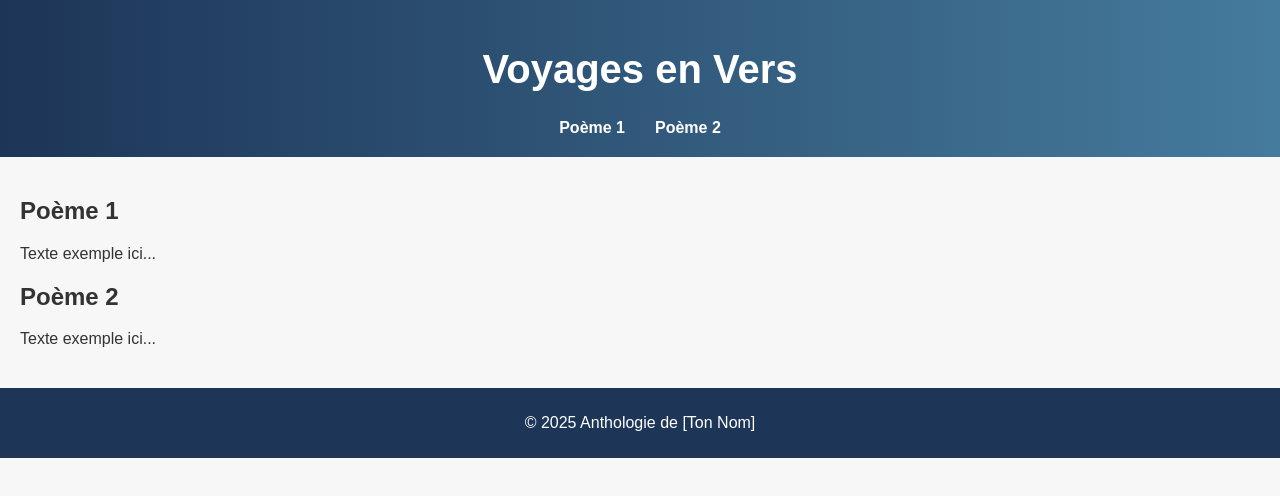
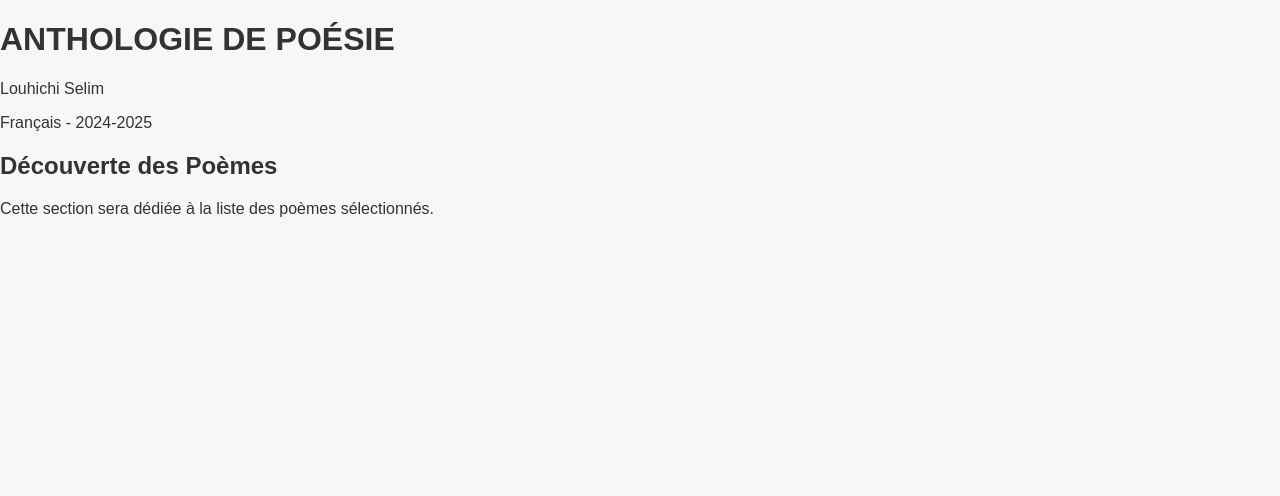
Before and after one commit to SelimLou/anthologie_fr, a plain HTML site: page index.html in a window 1280 px wide. Drawn offline with Linux system fonts and the light colour scheme.

Commit message:
Update index.html

```diff
--- a/index.html
+++ b/index.html
@@ -3,37 +3,27 @@
 <head>
   <meta charset="UTF-8">
   <meta name="viewport" content="width=device-width, initial-scale=1.0">
-  <title>Anthologie - Voyages en Vers</title>
+  <title>Anthologie de Poésie</title>
   <link rel="stylesheet" href="styles.css">
 </head>
 <body>
-  <header>
-    <h1>Voyages en Vers</h1>
-    <nav>
-      <ul>
-        <li><a href="#poeme1">Poème 1</a></li>
-        <li><a href="#poeme2">Poème 2</a></li>
-        <!-- Ajoute les autres liens ici -->
-      </ul>
-    </nav>
-  </header>
+  <div class="container">
+    <h1>ANTHOLOGIE DE POÉSIE</h1>
+    <p class="author">Louhichi Selim</p>
+    <p class="subtitle">Français - 2024-2025</p>
+    <div class="arrow-container">
+      <a href="#poemes" class="arrow">
+        <span></span>
+        <span></span>
+        <span></span>
+      </a>
+    </div>
+  </div>
 
-  <main>
-    <section id="poeme1">
-      <h2>Poème 1</h2>
-      <p>Texte exemple ici...</p>
-    </section>
-    <section id="poeme2">
-      <h2>Poème 2</h2>
-      <p>Texte exemple ici...</p>
-    </section>
-    <!-- Répète pour chaque poème -->
-  </main>
-
-  <footer>
-    <p>© 2025 Anthologie de [Ton Nom]</p>
-  </footer>
-
-  <script src="script.js"></script>
+  <!-- Section cible -->
+  <div id="poemes" class="poemes-section">
+    <h2>Découverte des Poèmes</h2>
+    <p>Cette section sera dédiée à la liste des poèmes sélectionnés.</p>
+  </div>
 </body>
 </html>
```
